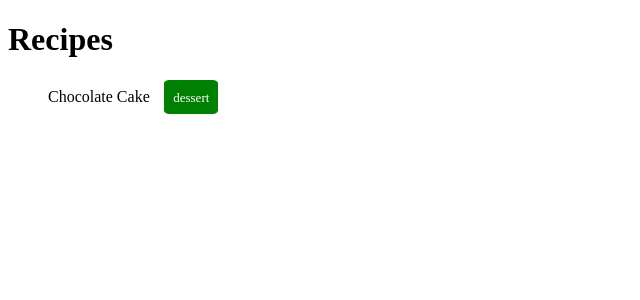
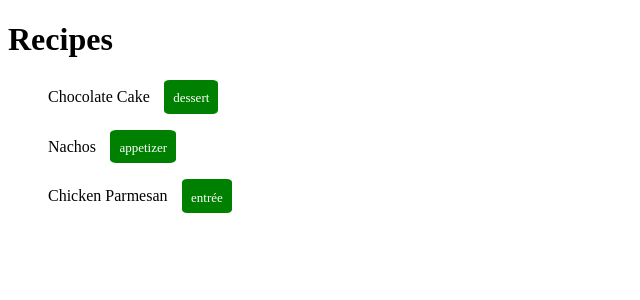
Before and after one commit to Matt-Dionis/angular2-recipes, an Angular app: page / in a window 1280 px wide. Shown: the top 300 px of the page, without its empty margins (0-640 px from the left). Built offline with nearby package versions, Linux system fonts and the light colour scheme.

Commit message:
Update recipe to recipes array, add ng-repeat

```diff
--- a/src/app/app.component.html
+++ b/src/app/app.component.html
@@ -2,7 +2,7 @@
   {{title}}
 </h1>
 <ul>
-  <li>
+  <li *ngFor="let recipe of recipes">
     <p>{{recipe.name}} <span class="badge">{{recipe.type}}</span></p>
   </li>
 </ul>
--- a/src/app/app.component.ts
+++ b/src/app/app.component.ts
@@ -1,6 +1,6 @@
 import { Component } from '@angular/core';
 
-import { Recipe } from './recipe'
+import { Recipe } from './recipe';
 
 @Component({
   selector: 'app-root',
@@ -9,8 +9,14 @@ import { Recipe } from './recipe'
 })
 export class AppComponent {
   title: string = 'Recipes';
-  recipe: Recipe = {
+  recipes: Recipe[] = [{
     type: 'dessert',
     name: 'Chocolate Cake'
-  };
+  },{
+    type: 'appetizer',
+    name: 'Nachos'
+  }, {
+    type: 'entrée',
+    name: 'Chicken Parmesan'
+  }];
 }
```
